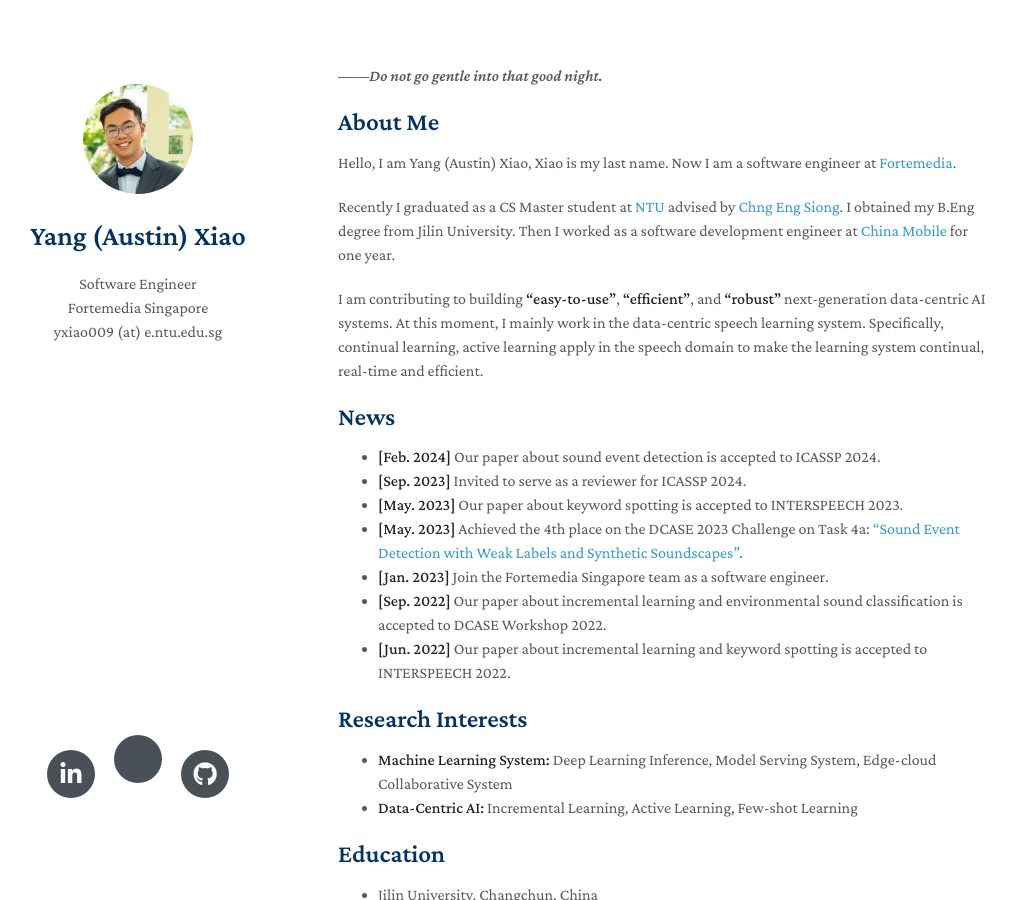
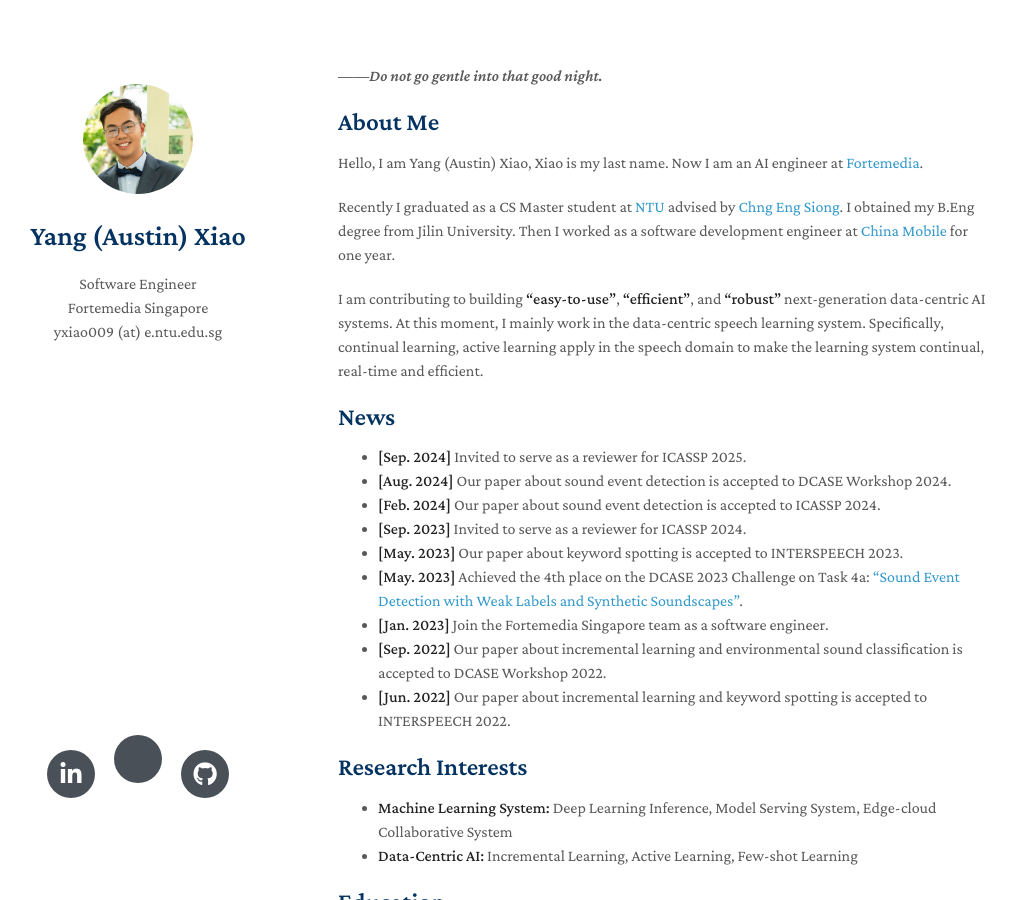
Before and after one commit to swagshaw/swagshaw.github.io, a Jekyll site: the page built from index.md, in a window 1280 px wide and 900 px high. Shown: the whole window, without its empty margins (132-1148 px from the left). Built offline with Jekyll 4.4.1, drawn with Linux system fonts in a browser that asks for light colours; nearby versions of some CDN libraries; a style sheet for code colours, icons or effects is not loaded; some of the changed text lies outside the part shown.

Commit message:
Update index.md

```diff
--- a/index.md
+++ b/index.md
@@ -4,7 +4,7 @@ layout: homepage
 *——Do not go gentle into that good night.*
 ## About Me
 
-Hello, I am Yang (Austin) Xiao, Xiao is my last name. Now I am a software engineer at [Fortemedia](https://www.fortemedia.com/).
+Hello, I am Yang (Austin) Xiao, Xiao is my last name. Now I am an AI engineer at [Fortemedia](https://www.fortemedia.com/).
 
 Recently I graduated as a CS Master student at [NTU](https://www.ntu.edu.sg/) advised by [Chng Eng Siong](https://personal.ntu.edu.sg/aseschng/default.html). I obtained my B.Eng degree from Jilin University. Then I worked as a software development engineer at [China Mobile](https://www.chinamobileltd.com/en/global/home.php) for one year.
 
@@ -12,6 +12,8 @@ I am contributing to building **"easy-to-use"**, **"efficient"**, and  **"robust
 
 
 ## News
+- **[Sep. 2024]** Invited to serve as a reviewer for ICASSP 2025.
+- **[Aug. 2024]** Our paper about sound event detection is accepted to DCASE Workshop 2024.
 - **[Feb. 2024]** Our paper about sound event detection is accepted to ICASSP 2024.
 - **[Sep. 2023]** Invited to serve as a reviewer for ICASSP 2024.
 - **[May. 2023]** Our paper about keyword spotting is accepted to INTERSPEECH 2023.
@@ -55,6 +57,14 @@ I am contributing to building **"easy-to-use"**, **"efficient"**, and  **"robust
 
 
 ## Publications
+- **WildDESED: An LLM-Powered Dataset for Wild Domestic Environment Sound Event Detection System**
+  <br>
+  - **Yang Xiao**,Rohan Kumar Das
+  <br>
+  - **Accepted to the DCASE Workshop.2024**.
+  <br>
+  - [[PDF](https://arxiv.org/pdf/2407.03656.pdf)]
+
 - **Dual Knowledge Distillation for Efficient Sound Event Detection**
   <br>
   - **Yang Xiao**,Rohan Kumar Das
```
